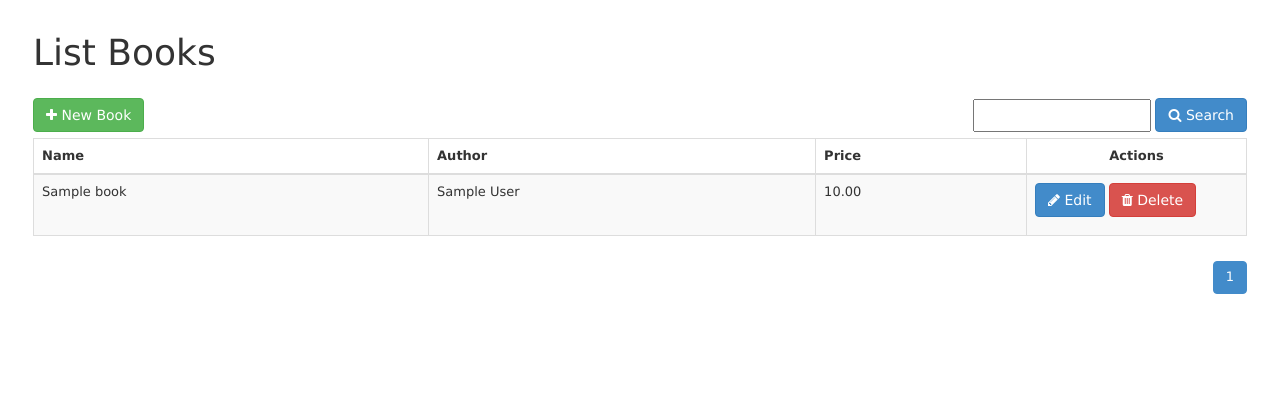
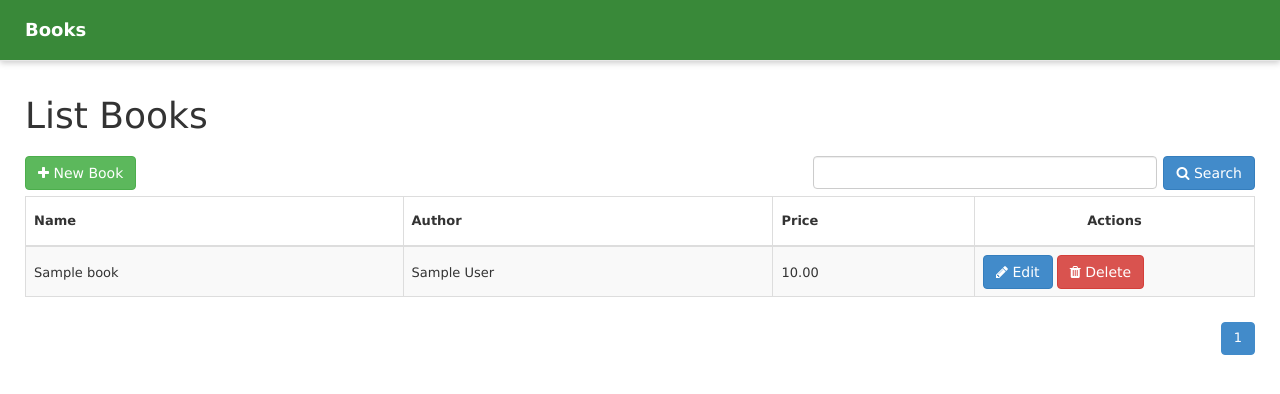
Before and after one commit to danilomeneghel/crud-python-django, a Django app: page / in a window 1280 px wide. Shown: the top 394 px of the page. Run offline with Django 3.2, Linux system fonts and the light colour scheme; tables that the repository leaves empty hold one stand-in row (values such as "Sample post"); some libraries are stand-ins or nearby versions.

Commit message:
Update files

```diff
--- a/assets/css/style.css
+++ b/assets/css/style.css
@@ -1,13 +1,71 @@
 h1, h2, h3 {
-    padding-bottom: 15px;
+    padding-bottom: 10px;
 }
+
+body {
+    margin: 0px !important;
+}
+
+.navbar {
+    position: relative;
+    min-height: 60px;
+    margin-bottom: 15px;
+}
+.navbar-brand {
+	padding: 20px 25px !important;
+	color: #fff !important;
+	min-height: 60px !important;
+}
+.navbar-static-top {
+    z-index: 9 !important;
+}
+.navbar-default {
+    background-color: #398939 !important;
+    box-shadow: 0px 2px 6px #ccc;
+}
+.navbar-default .navbar-nav {
+	padding: 20px !important;
+}
+.navbar-default .navbar-nav > li {
+	margin-right: 30px;
+}
+.navbar-default .navbar-nav > li > a {
+	color: #fff !important;
+	padding: 0px !important;
+	font-size: 14px !important;
+}
+.navbar-default .navbar-nav > li > a:hover {
+	color: #ddd !important;
+}
+.navbar-default .navbar-toggle {
+	border-color: #fff !important;
+    background-color: #449D44 !important;
+}
+.navbar-default .navbar-toggle:hover {
+	background-color: #4b894b !important;
+}
+.navbar-default .navbar-toggle .icon-bar {
+	background-color: #fff !important;
+}
+.container-fluid {
+	padding-left: 25px !important;
+	padding-right: 25px !important;
+}
+
 .search-right {
 	display: block;
-    width: 70%;
+	max-width: 28% !important;
 	float: right;
 	text-align: right;
 	height: 40px;
 }
+
+.search-right input {
+	float: left;
+	margin-right: 5px !important;
+	margin-left: -98px !important;
+}
+
 .pag-right {
 	display: block;
 	width: 50%;
@@ -16,13 +74,30 @@ h1, h2, h3 {
 	margin-top: -15px;
 	height: 50px;
 }
+
 .btn-success {
 	color: #fff !important;
 }
+
 .col-actions {
 	text-align: center;
-	width: 220px !important;
+	width: 280px !important;
 }
+
 .btn {
 	vertical-align: baseline !important;
+	margin-bottom: -1px !important;
 }
+
+th {
+	padding: 15px 8px !important;
+}
+
+td {
+	padding: 0 5px 7px;
+	vertical-align: baseline !important;
+}
+
+.container-form {
+	margin-left: -15px !important;
+}
--- a/books/templates/books.html
+++ b/books/templates/books.html
@@ -1,21 +1,10 @@
-{% load static from staticfiles %}
-<!doctype html>
-<html lang="en">
-<head>
-    <meta charset="UTF-8">
-    <meta http-equiv="X-UA-Compatible" content="ie=edge">
-	<link type="text/css" rel="stylesheet" href="{% static 'css/bootstrap.min.css' %}">
-	<link type="text/css" rel="stylesheet" href="{% static 'css/font-awesome.min.css' %}">
-	<link type="text/css" rel="stylesheet" href="{% static 'css/pagination.css' %}">
-	<link type="text/css" rel="stylesheet" href="{% static 'css/style.css' %}">
-    <title>List Books</title>
-</head>
-<body>
+{% extends 'layouts/base.html' %}
+{% block content %}
 	<h1>List Books</h1>
 	<a href="{% url 'create_books' %}" class="btn btn-success"><i class="fa fa-plus"></i> New Book</a>
 	<div class="search-right">
 		<form method="GET" action="">
-			<input type="text" name="q" value="{{request.GET.q}}">
+			<input type="text" name="q" value="{{request.GET.q}}" class="form-control">
 			<button type="submit" class="btn btn-primary">
 				<i class="fa fa-search"></i> Search
 			</button>
@@ -46,7 +35,4 @@
 	<div class="pag-right">
 		{% include 'pagination.html' with page=books %}
 	</div>
-
-	<script type="text/javascript" src="{% static 'js/bootstrap.min.js' %}"></script>
-</body>
-</html>
+{% endblock %}
--- /dev/null
+++ b/books/templates/layouts/base.html
@@ -0,0 +1,49 @@
+{% load static from staticfiles %}
+<!doctype html>
+<html lang="en">
+<head>
+  <meta charset="UTF-8">
+  <meta http-equiv="X-UA-Compatible" content="ie=edge">
+  <link type="text/css" rel="stylesheet" href="{% static 'css/bootstrap.min.css' %}">
+	<link type="text/css" rel="stylesheet" href="{% static 'css/font-awesome.min.css' %}">
+	<link type="text/css" rel="stylesheet" href="{% static 'css/pagination.css' %}">
+	<link type="text/css" rel="stylesheet" href="{% static 'css/style.css' %}">
+  <title>Register Book</title>
+</head>
+<body>
+    <nav class="navbar navbar-default navbar-static-top">
+      <div class="container-header">
+        <div class="navbar-header">
+          <!-- Collapsed Hamburger -->
+          <button type="button" class="navbar-toggle collapsed" data-toggle="collapse" data-target="#app-navbar-collapse">
+            <span class="sr-only">Toggle Navigation</span>
+            <span class="icon-bar"></span>
+            <span class="icon-bar"></span>
+            <span class="icon-bar"></span>
+          </button>
+
+          <!-- Branding Image -->
+          <a class="navbar-brand" href="/">
+            <strong>Books</strong>
+          </a>
+        </div>
+
+        <div class="collapse navbar-collapse" id="app-navbar-collapse">
+          <!-- Left Side Of Navbar -->
+          <!-- <ul class="nav navbar-nav">
+            <li class="nav-item">Link1</li>
+            <li class="nav-item">Link2</li>
+            <li class="nav-item">Link3</li>
+          </ul> -->
+        </div>
+      </div>
+    </nav>
+
+    <div class="container-fluid">
+        {% block content %}
+        {% endblock %}
+    </div>
+
+    <script type="text/javascript" src="{% static 'js/bootstrap.min.js' %}"></script>
+</body>
+</html>
```
Also changed, not shown: books/templates/books-form.html (+9 -16 lines). Lines whose indentation alone changed are shown as unchanged.
